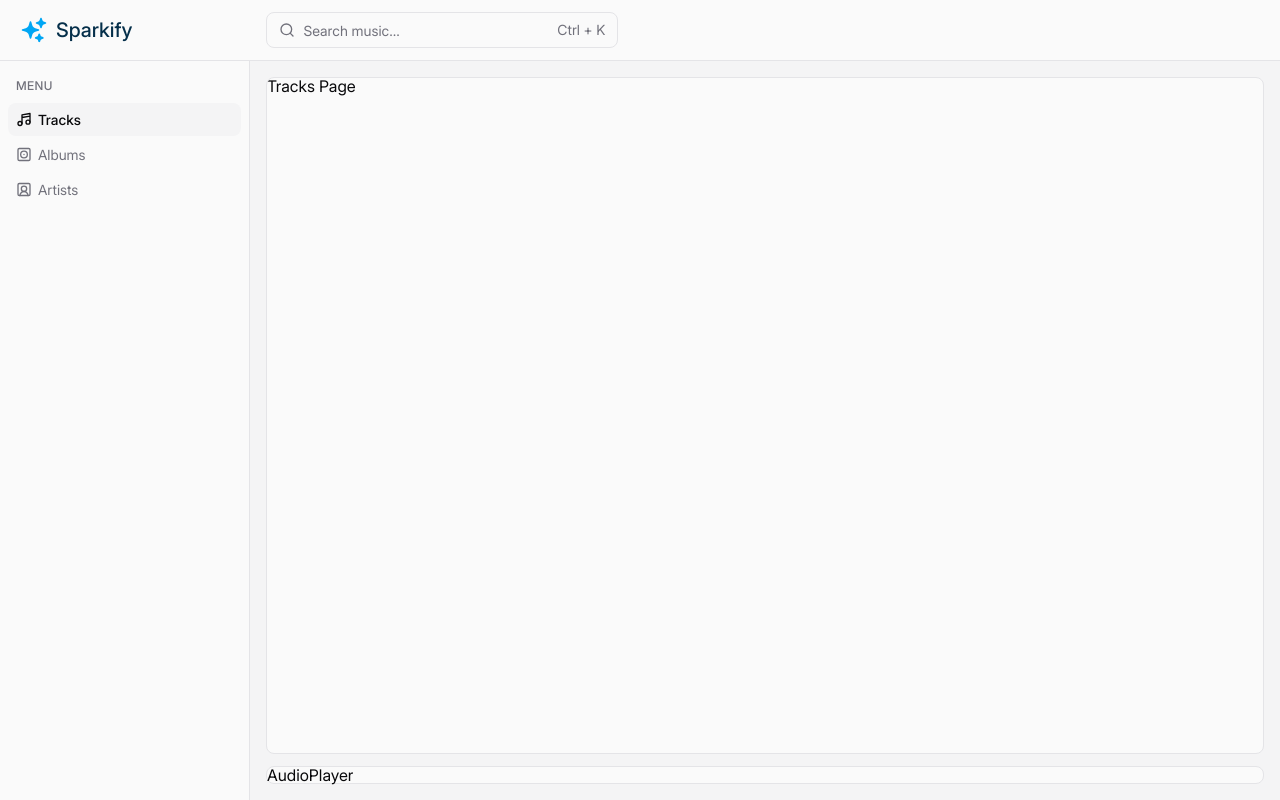
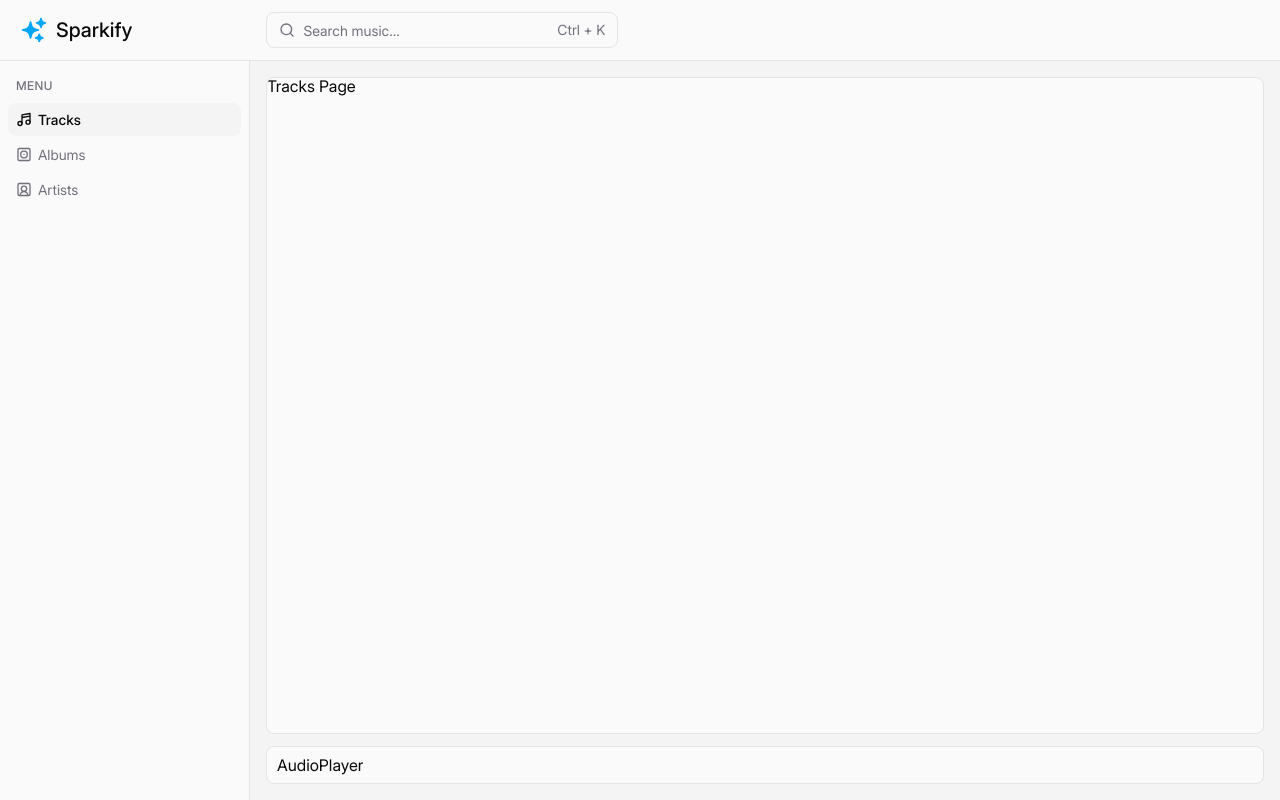
Before and after one commit to flinski/sparkify, a React (Vite) app: page / in a window 1280 px wide. Built offline with nearby package versions, Linux system fonts and the light colour scheme.

Commit message:
refactor: change some styles

```diff
--- a/index.html
+++ b/index.html
@@ -2,7 +2,7 @@
 <html lang="en">
 	<head>
 		<meta charset="UTF-8" />
-		<link rel="icon" type="image/svg+xml" href="/vite.svg" />
+		<link rel="icon" type="image/svg+xml" href="/logo.svg" />
 		<meta name="viewport" content="width=device-width, initial-scale=1.0" />
 		<title>Sparkify</title>
 	</head>
--- a/src/components/AudioPlayer/AudioPlayer.module.scss
+++ b/src/components/AudioPlayer/AudioPlayer.module.scss
@@ -1,6 +1,7 @@
 @use "@/styles/helpers" as *;
 
 .audioPlayer {
+	padding: to-rem(10);
 	background-color: var(--gray-50);
 	border: var(--border);
 	border-radius: var(--border-radius);
--- a/src/components/Logo/Logo.module.scss
+++ b/src/components/Logo/Logo.module.scss
@@ -14,6 +14,6 @@
 	span {
 		font-size: to-rem(20);
 		font-weight: 500;
-		color: var(--brand-950);
+		color: var(--gray-950);
 	}
 }
--- a/src/components/MainLayout/MainLayout.module.scss
+++ b/src/components/MainLayout/MainLayout.module.scss
@@ -3,4 +3,5 @@
 .mainLayout {
 	flex-grow: 1;
 	display: flex;
+	overflow: hidden;
 }
--- a/src/components/Sidebar/Sidebar.module.scss
+++ b/src/components/Sidebar/Sidebar.module.scss
@@ -1,6 +1,7 @@
 @use "@/styles/helpers" as *;
 
 .sidebar {
+	flex-shrink: 0;
 	display: flex;
 	flex-direction: column;
 	row-gap: to-rem(24);
--- a/src/components/SidebarGroup/SidebarGroup.module.scss
+++ b/src/components/SidebarGroup/SidebarGroup.module.scss
@@ -30,6 +30,7 @@
 
 		&:hover {
 			background-color: var(--gray-100);
+			transition-duration: var(--transition-duration);
 		}
 
 		&:global(.active) {
```
Also changed, not shown: public/logo.svg (added).
